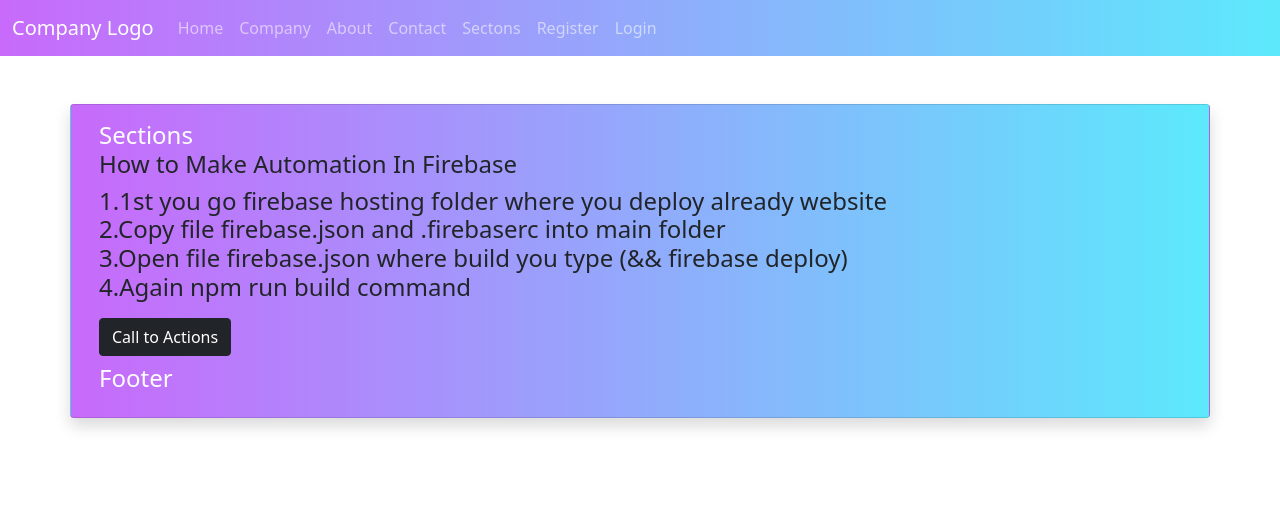
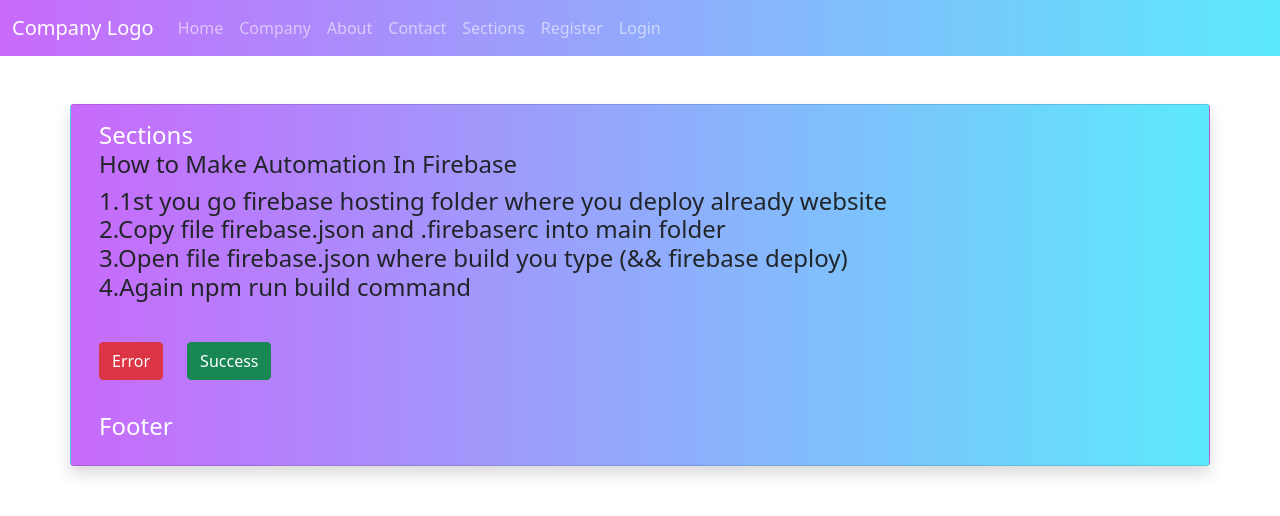
Before and after one commit to awais882s/class-07, a React (Create React App) app: page /Section in a window 1280 px wide. Shown: the top 516 px of the page. Built offline with nearby package versions, Linux system fonts and the light colour scheme.

Commit message:
buttons toast

```diff
--- a/src/Components/NavBar.js
+++ b/src/Components/NavBar.js
@@ -4,7 +4,7 @@ import { Link } from "react-router-dom";
 export default function NavBar() {
   return (
     <div className="">
-      <nav class="navbar navbar-expand-lg navbar-dark ui">
+      <nav class="navbar navbar-expand-lg  navbar-dark ui">
         <div class="container-fluid">
           <Link class="navbar-brand" to="/">
             Company Logo
@@ -44,7 +44,7 @@ export default function NavBar() {
               </li>
               <li class="nav-item">
                 <Link class="nav-link" to="/Section">
-                  Sectons
+                  Sections
                 </Link>
               </li>
               <li class="nav-item">
--- a/src/Pages/Sections.js
+++ b/src/Pages/Sections.js
@@ -4,7 +4,7 @@ import { toast } from 'react-toastify';
 
 export default function Sections() {
     const ctaHandler = () => {
-        toast('Amazing you have click the button', {
+        toast.error('Amazing you have click the button', {
             position: "top-right",
             autoClose: 5000,
             hideProgressBar: false,
@@ -13,7 +13,21 @@ export default function Sections() {
             draggable: true,
             progress: undefined,
         });
+
     }
+    const ctaHandlerSuccess = () => {
+        toast.warn('You have click the button', {
+            position: "top-left",
+            autoClose: 5000,
+            hideProgressBar: false,
+            closeOnClick: true,
+            pauseOnHover: true,
+            draggable: true,
+            progress: undefined,
+        });
+
+    }
+
     return (
         <div>
             Sections
@@ -24,9 +38,17 @@ export default function Sections() {
                 3.Open file firebase.json where build you type (&& firebase deploy)<br />
                 4.Again npm run build command
             </p>
-            <button type='button' className='btn btn-dark' onClick={ctaHandler}>
-                Call to Actions
+
+            <button type='button' className='btn btn-danger' onClick={ctaHandler}>
+                Error
             </button>
+            <button type='button' className='btn btn-success m-4' onClick={ctaHandlerSuccess}>
+                Success
+
+            </button>
+
+
+
         </div>
     )
 }
```
Also changed, not shown: src/bootstrap/awais.css.
